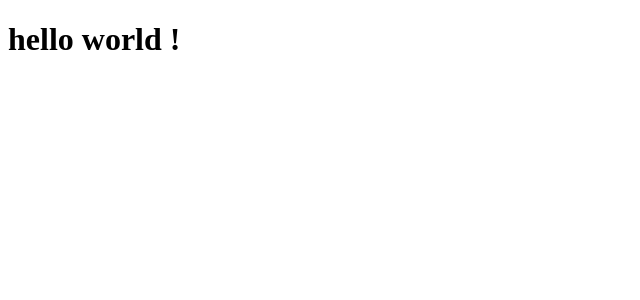
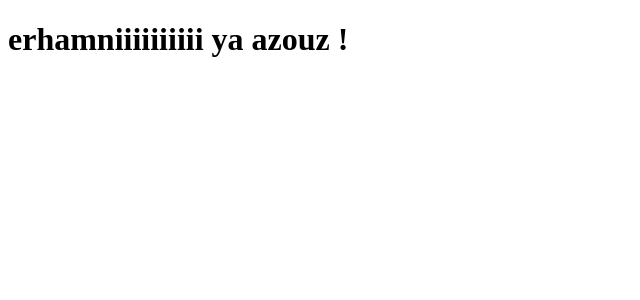
Before and after one commit to MeriemGdara/Al-Tebyen-project, an Angular app in the folder altebyenApp/: page / in a window 1280 px wide. Shown: the top 300 px of the page, without its empty margins (0-640 px from the left). Built offline with nearby package versions, Linux system fonts and the light colour scheme.

Commit message:
new message

```diff
--- a/altebyenApp/src/app/app.component.html
+++ b/altebyenApp/src/app/app.component.html
@@ -1 +1 @@
-<h1>hello world ! </h1>
+<h1>erhamniiiiiiiiii ya azouz  ! </h1>
```
